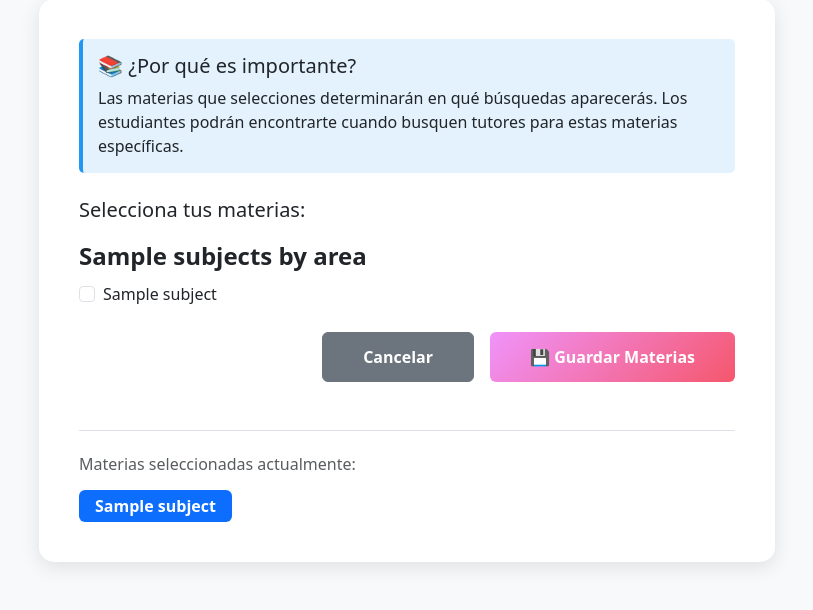
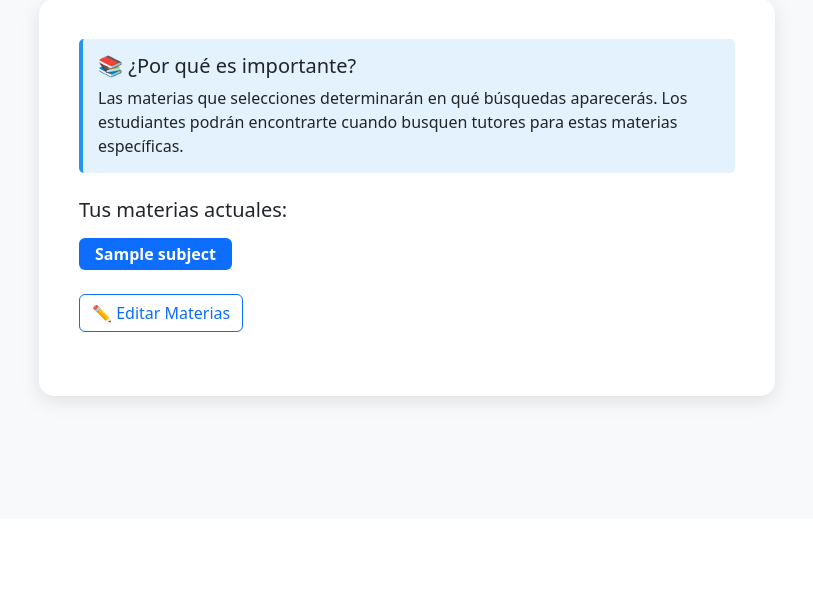
Before and after one commit to levi1519/subjectSupport, a Django app: template apps/accounts/templates/accounts/manage_subjects.html in a window 1280 px wide. Shown: the part 281-891 px from the top of the page, without its empty margins (233-1046 px from the left). After the commit the page ends 689 px from the top, so only its background shows below. Run offline with Django 5.2, Linux system fonts and the light colour scheme; the template is opened without the code that fills it: most values are stand-ins (such as "Sample title", 1, 10 or a date in 2020).

Commit message:
fix: BUG-026/035 materias modo lectura+edición, BUG-036/037 ubicación en perfiles

```diff
--- a/apps/accounts/templates/accounts/edit_tutor_profile.html
+++ b/apps/accounts/templates/accounts/edit_tutor_profile.html
@@ -71,6 +71,11 @@
     </div>
 
     <div class="container mt-4 mb-5">
+        {% if profile.city or profile.country %}
+            <p class="text-muted mb-3">
+                📍 {{ profile.city }}{% if profile.city and profile.country %}, {% endif %}{{ profile.country }}
+            </p>
+        {% endif %}
         {% if messages %}
             {% for message in messages %}
                 <div class="alert alert-{{ message.tags }} alert-dismissible fade show" role="alert">
--- a/apps/accounts/templates/accounts/manage_subjects.html
+++ b/apps/accounts/templates/accounts/manage_subjects.html
@@ -131,12 +131,11 @@
                         </p>
                     </div>
 
+                    {% if editing %}
                         <form method="post" action="{% url 'manage_subjects' %}">
                             {% csrf_token %}
-
                             <div class="mb-4">
                                 <h5 class="mb-3">Selecciona tus materias:</h5>
-
                                 {% if form.subjects_taught.errors %}
                                     <div class="alert alert-danger mt-3">
                                         {{ form.subjects_taught.errors }}
@@ -152,7 +151,7 @@
                                                            name="subjects_taught"
                                                            value="{{ subject.id }}"
                                                            id="subject_{{ subject.id }}"
-                                                       {% if subject.id in form.subjects_taught.value %}checked{% endif %}>
+                                                           {% if subject.id in form.subjects_taught.value or subject.id|stringformat:"s" in form.subjects_taught.value %}checked{% endif %}>
                                                     <label class="form-check-label" for="subject_{{ subject.id }}">
                                                         {{ subject.name }}
                                                     </label>
@@ -162,38 +161,30 @@
                                     {% endfor %}
                                 {% else %}
                                     <div class="alert alert-warning">
-                                    <strong>Atención:</strong> No hay materias disponibles en el sistema.
+                                        <strong>Atención:</strong> No hay materias disponibles.
                                     </div>
                                 {% endif %}
                             </div>
-
                             <div class="d-flex gap-3 justify-content-end mt-4">
-                            <a href="{% url 'tutor_dashboard' %}" class="btn btn-secondary">
-                                Cancelar
-                            </a>
-                            <button type="submit" class="btn btn-primary">
-                                💾 Guardar Materias
-                            </button>
+                                <a href="{% url 'manage_subjects' %}" class="btn btn-secondary">Cancelar</a>
+                                <button type="submit" class="btn btn-primary">💾 Guardar Materias</button>
                             </div>
                         </form>
-
-                    {% if profile.subjects_taught.count > 0 %}
-                        <div class="mt-5 pt-4 border-top">
-                            <h6 class="text-muted mb-3">Materias seleccionadas actualmente:</h6>
-                            <div class="d-flex flex-wrap gap-2">
+                    {% else %}
+                        <div class="mb-4">
+                            <h5 class="mb-3">Tus materias actuales:</h5>
+                            {% if profile.subjects_taught.all %}
+                                <div class="d-flex flex-wrap gap-2 mb-3">
                                     {% for subject in profile.subjects_taught.all %}
-                                    <span class="badge bg-primary fs-6 px-3 py-2">
-                                        {{ subject.name }}
-                                    </span>
+                                        <span class="badge bg-primary fs-6 px-3 py-2">{{ subject.name }}</span>
                                     {% endfor %}
                                 </div>
+                            {% else %}
+                                <div class="alert alert-info">
+                                    <strong>ℹ️</strong> Aún no has seleccionado ninguna materia.
                                 </div>
-                    {% else %}
-                        <div class="mt-5 pt-4 border-top">
-                            <div class="alert alert-info">
-                                <strong>ℹ️ Información:</strong> Aún no has seleccionado ninguna materia.
-                                Selecciona al menos una para que los estudiantes puedan encontrarte.
-                            </div>
+                            {% endif %}
+                            <a href="?edit=1" class="btn btn-outline-primary mt-2">✏️ Editar Materias</a>
                         </div>
                     {% endif %}
                 </div>
--- a/apps/accounts/views.py
+++ b/apps/accounts/views.py
@@ -245,6 +245,9 @@ class ManageTutorSubjectsView(LoginRequiredMixin, UserPassesTestMixin, FormView)
             area_name = subject.knowledge_area.name if subject.knowledge_area else 'Sin área'
             subjects_by_area.setdefault(area_name, []).append(subject)
         context['subjects_by_area'] = subjects_by_area
+        profile, _ = TutorProfile.objects.get_or_create_for_user(self.request.user)
+        context['profile'] = profile
+        context['editing'] = self.request.GET.get('edit') == '1' or self.request.method == 'POST'
         return context
 
     def form_valid(self, form):
```
Also changed, not shown: apps/accounts/templates/accounts/edit_client_profile.html (+5 -3 lines). Lines whose indentation alone changed are shown as unchanged.
